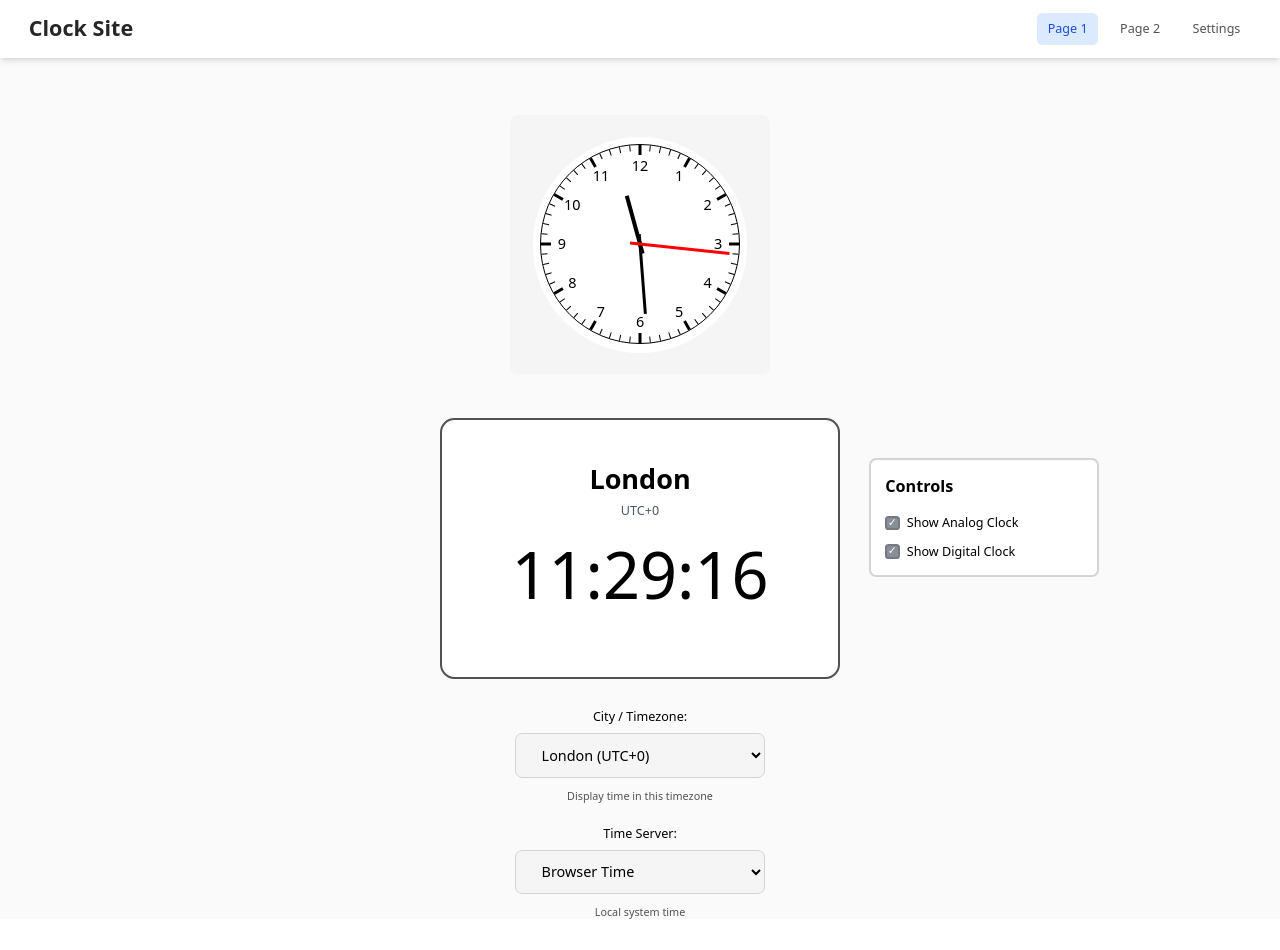
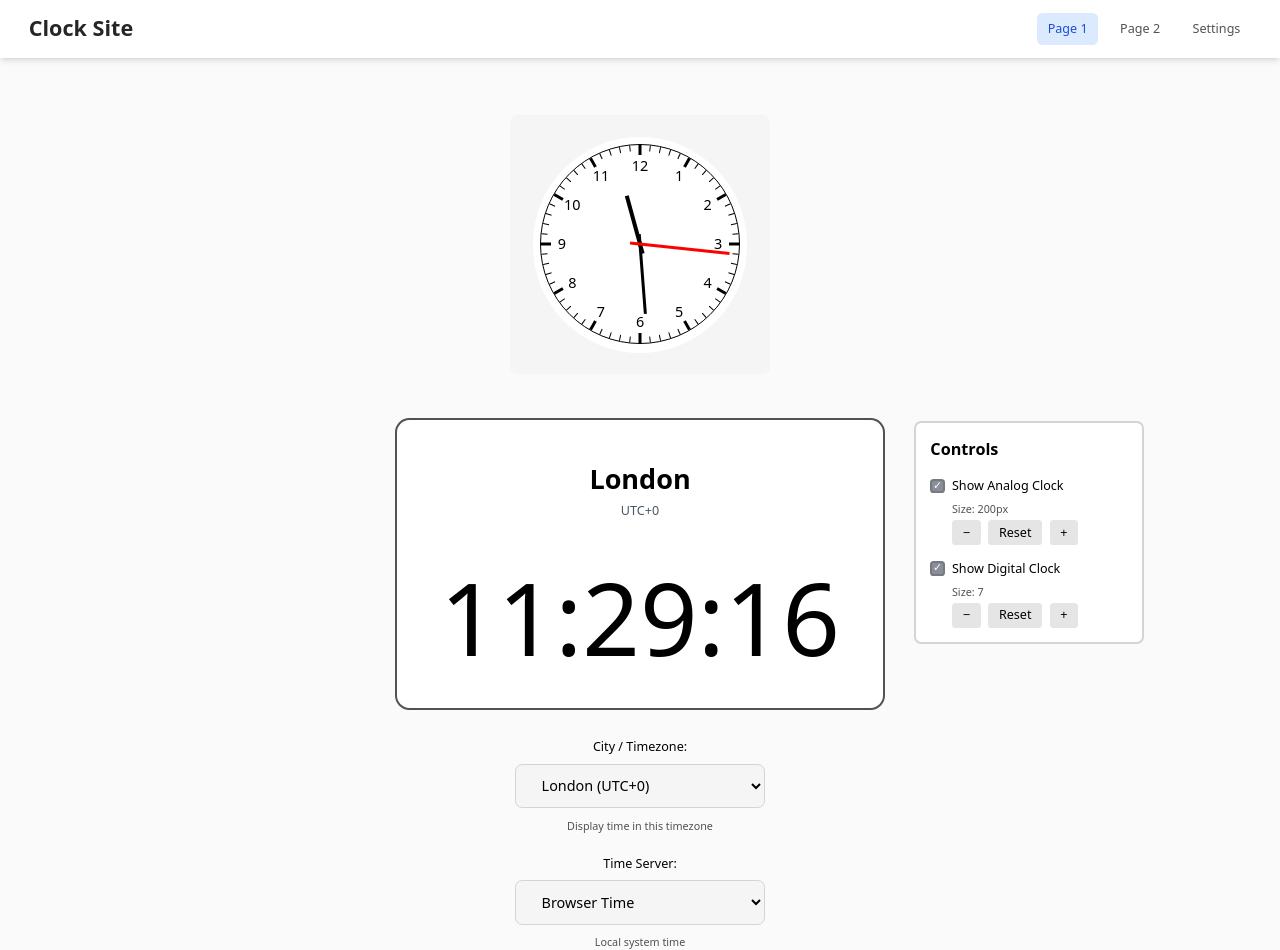
Before and after one commit to tobyhogan/react-clock-site, a React (Vite) app: page /page1 in a window 1280 px wide. Before the commit the page ends 919 px from the top, so only its background shows below. Built offline with nearby package versions, Linux system fonts and the light colour scheme.

Commit message:
version 1.4.1

```diff
--- a/src/1-components-&-utilities/2-page-specific/1-page1/2-components/Component1.tsx
+++ b/src/1-components-&-utilities/2-page-specific/1-page1/2-components/Component1.tsx
@@ -64,9 +64,10 @@ const timezones: Timezone[] = [
 
 interface ClockProps {
   showClock: boolean;
+  textSize?: number;
 }
 
-const Clock = ({ showClock }: ClockProps) => {
+const Clock = ({ showClock, textSize = 7 }: ClockProps) => {
   const [currentTime, setCurrentTime] = useState<Date>(new Date());
   const [selectedServer, setSelectedServer] = useState<TimeServer>(timeServers[0]);
   const [selectedTimezone, setSelectedTimezone] = useState<Timezone>(timezones[0]);
@@ -155,7 +156,7 @@ const Clock = ({ showClock }: ClockProps) => {
                 {loading && <span className="ml-2">(Loading...)</span>}
               </p>
 
-              <div className="text-center text-7xl font-medium dark:text-white tabular-nums">
+              <div className="text-center font-medium dark:text-white tabular-nums" style={{ fontSize: `${textSize}rem` }}>
                 {displayTime}
               </div>
 
--- a/src/1-components-&-utilities/2-page-specific/1-page1/2-components/Component3.tsx
+++ b/src/1-components-&-utilities/2-page-specific/1-page1/2-components/Component3.tsx
@@ -4,9 +4,10 @@ import 'react-clock/dist/Clock.css';
 
 interface ReactClockComponentProps {
   showClock: boolean;
+  size?: number;
 }
 
-const ReactClockComponent = ({ showClock }: ReactClockComponentProps) => {
+const ReactClockComponent = ({ showClock, size = 200 }: ReactClockComponentProps) => {
   const [value, setValue] = useState(new Date());
 
   useEffect(() => {
@@ -25,12 +26,12 @@ const ReactClockComponent = ({ showClock }: ReactClockComponentProps) => {
   return (
     <div className="flex flex-col items-center justify-center">
       <div className="bg-neutral-100 dark:bg-neutral-800 p-6 rounded-lg">
-        <div className="flex justify-center" style={{ width: 216, height: 216 }}>
+        <div className="flex justify-center" style={{ width: size + 16, height: size + 16 }}>
           {showClock && (
             <div className="bg-white rounded-full p-2 inline-block">
               <Clock
                 value={value}
-                size={200}
+                size={size}
                 renderNumbers={true}
                 hourHandWidth={4}
                 minuteHandWidth={3}
--- a/src/pages/Page1.tsx
+++ b/src/pages/Page1.tsx
@@ -7,6 +7,8 @@ import ReactClockComponent from '../1-components-&-utilities/2-page-specific/1-p
 const Page1 = () => {
   const [showDigitalClock, setShowDigitalClock] = useState(true);
   const [showAnalogClock, setShowAnalogClock] = useState(true);
+  const [analogClockSize, setAnalogClockSize] = useState(200);
+  const [digitalClockSize, setDigitalClockSize] = useState(7); // Text size in rem units
 
   return (
     <>
@@ -60,11 +62,11 @@ const Page1 = () => {
 
       {/* Center Content - Clocks */}
       <div className="flex-col mx-8">
-        <ReactClockComponent showClock={showAnalogClock} />
+        <ReactClockComponent showClock={showAnalogClock} size={analogClockSize} />
 
         <div className='mt-12' ></div>
 
-        <Clock showClock={showDigitalClock} />
+        <Clock showClock={showDigitalClock} textSize={digitalClockSize} />
       </div>
 
       {/* Right Panel - Checkboxes */}
@@ -72,8 +74,10 @@ const Page1 = () => {
 
         <h3 className="text-lg font-semibold mb-4 dark:text-white">Controls</h3>
 
-        <div className="custom-checkbox flex flex-col gap-3">
+        <div className="custom-checkbox flex flex-col gap-4">
 
+          {/* Analog Clock Controls */}
+          <div className="flex flex-col gap-2">
             <label className="flex items-center gap-2 cursor-pointer">
               <input
                 type="checkbox"
@@ -83,6 +87,36 @@ const Page1 = () => {
               <span className="text-sm font-medium dark:text-white">Show Analog Clock</span>
             </label>
 
+            <div className="ml-6 flex flex-col gap-1">
+              <span className="text-xs text-neutral-600 dark:text-neutral-400">Size: {analogClockSize}px</span>
+              <div className="flex gap-2">
+                <button
+                  onClick={() => setAnalogClockSize(prev => Math.max(100, prev - 20))}
+                  className="px-3 py-1 text-sm bg-neutral-200 dark:bg-neutral-700 hover:bg-neutral-300 dark:hover:bg-neutral-600 dark:text-white rounded transition-colors"
+                  title="Decrease size"
+                >
+                  −
+                </button>
+                <button
+                  onClick={() => setAnalogClockSize(200)}
+                  className="px-3 py-1 text-sm bg-neutral-200 dark:bg-neutral-700 hover:bg-neutral-300 dark:hover:bg-neutral-600 dark:text-white rounded transition-colors"
+                  title="Reset to default"
+                >
+                  Reset
+                </button>
+                <button
+                  onClick={() => setAnalogClockSize(prev => Math.min(400, prev + 20))}
+                  className="px-3 py-1 text-sm bg-neutral-200 dark:bg-neutral-700 hover:bg-neutral-300 dark:hover:bg-neutral-600 dark:text-white rounded transition-colors"
+                  title="Increase size"
+                >
+                  +
+                </button>
+              </div>
+            </div>
+          </div>
+
+          {/* Digital Clock Controls */}
+          <div className="flex flex-col gap-2">
             <label className="flex items-center gap-2 cursor-pointer">
               <input
                 type="checkbox"
@@ -91,6 +125,34 @@ const Page1 = () => {
               />
               <span className="text-sm font-medium dark:text-white">Show Digital Clock</span>
             </label>
+
+            <div className="ml-6 flex flex-col gap-1">
+              <span className="text-xs text-neutral-600 dark:text-neutral-400">Size: {digitalClockSize}</span>
+              <div className="flex gap-2">
+                <button
+                  onClick={() => setDigitalClockSize(prev => Math.max(3, prev - 1))}
+                  className="px-3 py-1 text-sm bg-neutral-200 dark:bg-neutral-700 hover:bg-neutral-300 dark:hover:bg-neutral-600 dark:text-white rounded transition-colors"
+                  title="Decrease size"
+                >
+                  −
+                </button>
+                <button
+                  onClick={() => setDigitalClockSize(7)}
+                  className="px-3 py-1 text-sm bg-neutral-200 dark:bg-neutral-700 hover:bg-neutral-300 dark:hover:bg-neutral-600 dark:text-white rounded transition-colors"
+                  title="Reset to default"
+                >
+                  Reset
+                </button>
+                <button
+                  onClick={() => setDigitalClockSize(prev => Math.min(12, prev + 1))}
+                  className="px-3 py-1 text-sm bg-neutral-200 dark:bg-neutral-700 hover:bg-neutral-300 dark:hover:bg-neutral-600 dark:text-white rounded transition-colors"
+                  title="Increase size"
+                >
+                  +
+                </button>
+              </div>
+            </div>
+          </div>
         </div>
       </div>
 
```
Lines whose indentation alone changed are shown as unchanged.
